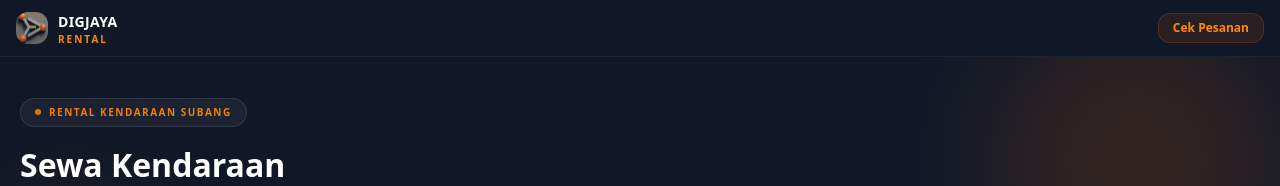
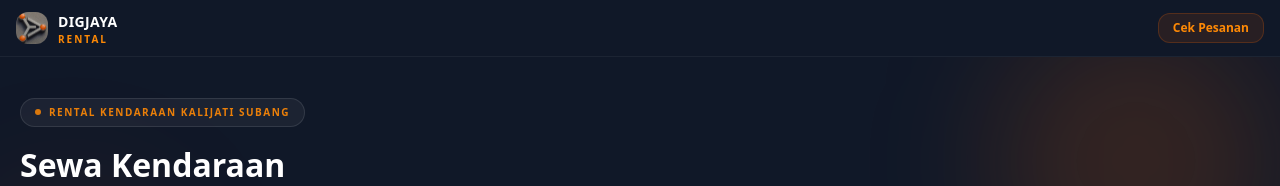
Before and after one commit to franik22fransissco-art/digjaya-public, a React (Vite) app: page / in a window 1280 px wide. Shown: the top 186 px of the page. Built offline with nearby package versions, Linux system fonts and the light colour scheme; no server answers; the database is empty.

Commit message:
fix: ubah teks menjadi Rental Kendaraan Kalijati Subang
Co-Authored-By: Claude Sonnet 4.6 <noreply@anthropic.com>

```diff
--- a/src/pages/Landing.jsx
+++ b/src/pages/Landing.jsx
@@ -166,7 +166,7 @@ export default function Landing() {
         <div className="relative">
           <div className="inline-flex items-center gap-2 bg-white/5 border border-white/10 rounded-full px-3.5 py-1.5 mb-5">
             <span className="w-1.5 h-1.5 bg-orange-400 rounded-full animate-pulse" />
-            <span className="text-orange-400/90 text-[10px] font-bold tracking-[0.15em] uppercase">Rental Kendaraan Subang</span>
+            <span className="text-orange-400/90 text-[10px] font-bold tracking-[0.15em] uppercase">Rental Kendaraan Kalijati Subang</span>
           </div>
 
           <h1 className="text-[2rem] font-black text-white leading-[1.15] mb-3">
```
